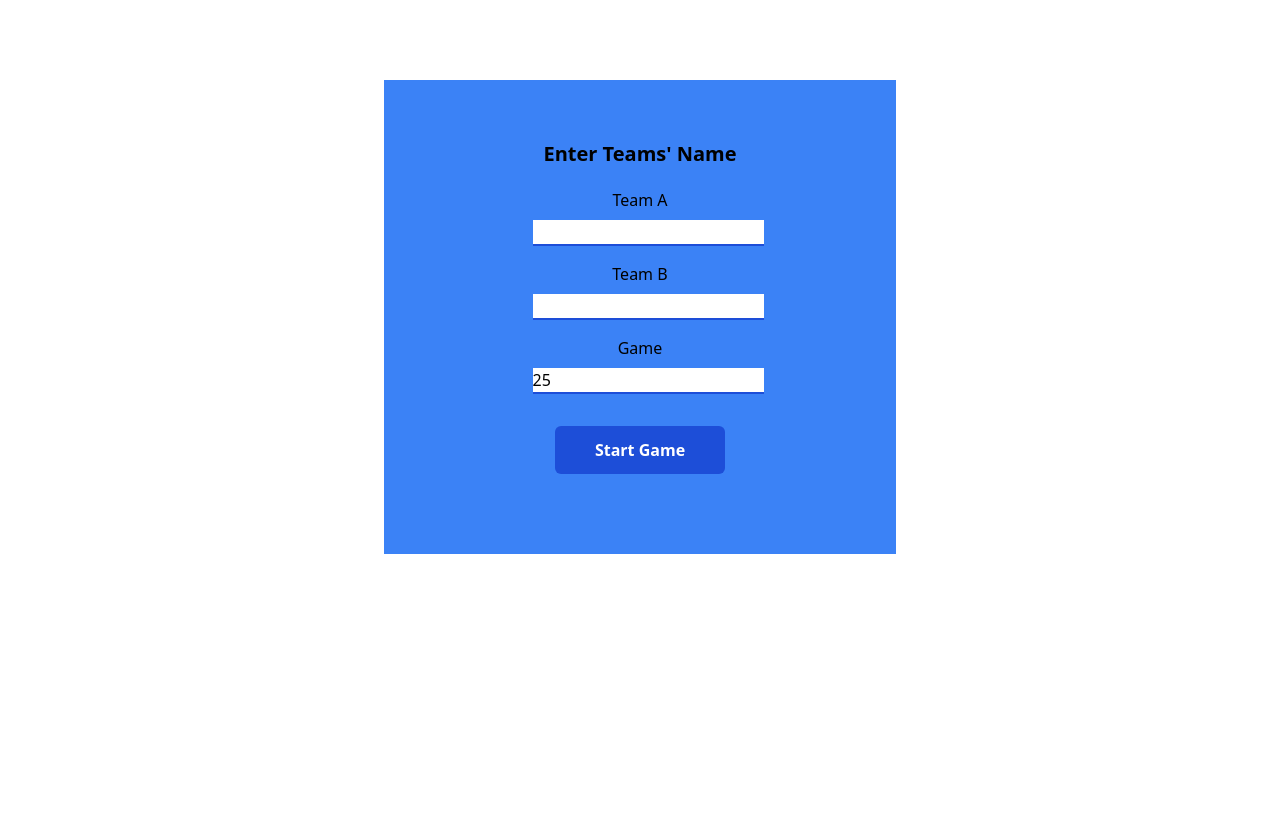
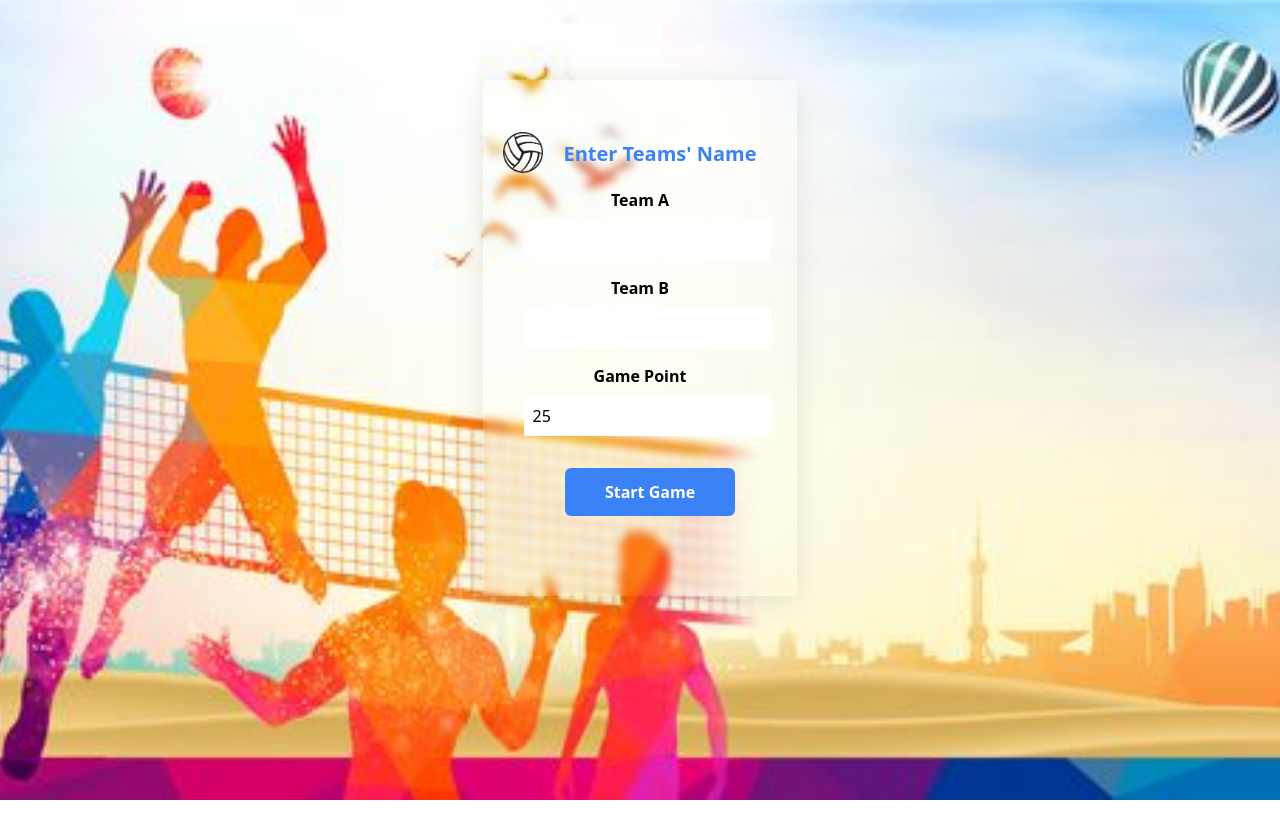
Before and after one commit to Faith-okereke/Volleyball-Counter, a React (Vite) app: page / in a window 1280 px wide. Shown: the top 838 px of the page. Before the commit the page ends 800 px from the top, so only its background shows below. Built offline with nearby package versions, Linux system fonts and the light colour scheme; a web font is replaced by a local one.

Commit message:
background added

```diff
--- a/src/App.css
+++ b/src/App.css
@@ -1,5 +1,6 @@
 body{
     user-select: none;
+    overflow: hidden;
 
 }
 input::-webkit-outer-spin-button,
--- a/src/App.jsx
+++ b/src/App.jsx
@@ -1,13 +1,15 @@
-import { useContext, useState } from "react";
+import { useContext, useEffect, useState } from "react";
 import "./App.css";
-import Modal from "./Modal";
+import Modal from "./InputModal";
 import { TeamNames } from "./NameContext";
-
+import WinModal from "./WinModal";
 function App() {
-  const { teamName, gameNumber, nameModal } = useContext(TeamNames);
+  const { teamName, gameNumber, nameModal, openWinModal, setOpenWinModal } =
+    useContext(TeamNames);
   const [teamA, setTeamA] = useState(0);
   const [teamB, setTeamB] = useState(0);
   const [round, setRound] = useState([]);
+
   console.log(teamName);
   const addTeamA = () => {
     if (teamA < gameNumber) setTeamA((prev) => prev + 1);
@@ -24,47 +26,57 @@ function App() {
     setRound((prev) => [...prev, { teamA, teamB }]);
     setTeamA(0);
     setTeamB(0);
+    setOpenWinModal(true);
   };
 
   return (
-    <div>
+    <div className="">
       <Modal />
-      <div className= {`w-screen h-[100vh]  bg-yellow p-3 ${nameModal? `pointer-events-none opacity-0`:``}`}>
+      {openWinModal && <WinModal />}
+
+      <div
+        className={`w-screen h-[100vh]  bg-white p-3 ${
+          nameModal || openWinModal ? `pointer-events-none opacity-0` : ``
+        } `}
+      >
         <h1 className="text-center pb-2 text-xl sm:text-2xl font-bold pt-4">
           Volleyball Point Tracker
         </h1>
         <div className="allscores items-center gap-5 sm:flex-col">
           <div className="scoreBoard">
             <section className="flex flex-col gap-3">
+              <div className="flex justify-between ">
+                <p className="font-bold text-lg text-black">
+                  {teamName.teamA || "Team A"}
+                </p>
+                <input
+                  className="w-6 font-bold text-xl  border-0 outline-0"
+                  type="text"
+                  name="teamA"
+                  value={teamA}
+                  disabled
+                />
+              </div>
+              <div className="flex flex-row  align-middle items-center gap-2 w-full">
                 {teamA > 0 && (
-                <div className="flex justify-end items-end">
+                  <div className="">
                     <button
-                    className="bg-blue-600 text-white rounded-[4px] w-10  border-0 cursor-pointer px-8 py-1 mb-2 font-bold text-center"
+                      className="bg-green-400 text-white rounded-[4px] w-[20%]  border-0 cursor-pointer px-8 py-1  font-bold text-center"
                       onClick={minusTeamA}
                     >
                       -
                     </button>
                   </div>
                 )}
-              <div className="flex justify-between ">
-                <p className="font-bold text-lg text-black">
-                  {teamName.teamA || "Team A"}
-                </p>
-                <input
-                  className="w-6 font-bold text-xl bg-yellow border-0 outline-0"
-                  type="text"
-                  name="teamA"
-                  value={teamA}
-                  onChange={(e) => setTeamA(e.target.value)}
-                />
-              </div>
-
                 <button
-                className="bg-blue-600 text-white rounded-[4px] border-0 cursor-pointer px-8 py-1 mb-2 font-bold"
+                  className={`bg-green-400 text-white rounded-[4px] border-0 cursor-pointer px-8 py-1 font-bold ${
+                    teamA ? `w-[80%]` : `w-[100%]`
+                  }`}
                   onClick={addTeamA}
                 >
                   +
                 </button>
+              </div>
             </section>
             <section className="flex flex-col gap-3 mt-6">
               <div className="flex justify-between ">
@@ -72,51 +84,61 @@ function App() {
                   {teamName.teamB || "Team B"}
                 </p>
                 <input
-                  className="w-6 font-bold text-xl bg-yellow"
+                  className="w-6 font-bold text-xl outline-0 border-0"
                   type="text"
                   name="teamB"
                   value={teamB}
-                  onChange={(e) => setTeamA(e.target.value)}
+                  disabled
                 />
               </div>
-
+              <div className="flex flex-row  align-middle items-center gap-2 w-full">
+                {teamB > 0 && (
+                  <div className="">
                     <button
-                className="bg-blue-600 text-white rounded-[4px] border-0 cursor-pointer px-8 py-1 mb-2 font-bold"
-                onClick={addTeamB}
-              >
-                +
-              </button>
-              {teamB > 0 && (
-                <div className="flex justify-end items-end">
-                  <button
-                    className="bg-blue-600 text-white rounded-[4px] border-0 w-10 cursor-pointer px-8 py-1 mb-2 font-bold"
+                      className="bg-green-400 text-white rounded-[4px] border-0 w-[20%]  cursor-pointer px-8 py-1  font-bold"
                       onClick={minusTeamB}
                     >
                       -
                     </button>
                   </div>
                 )}
+                <button
+                  className={`bg-green-400 text-white rounded-[4px] border-0 cursor-pointer px-8 py-1 font-bold ${
+                    teamB ? `w-[80%]` : `w-[100%]`
+                  }`}
+                  onClick={addTeamB}
+                >
+                  +
+                </button>
+              </div>
             </section>
           </div>
         </div>
-
-        <div className="flex justify-center items-center mt-4">
+        <div className="flex justify-between w-full mt-5">
+          <div className="flex justify-center items-center order-2">
             {teamA > 0 || teamB > 0 ? (
               <button
                 onClick={nextGame}
-              className="bg-blue-600 text-white rounded-[4px] border-0 cursor-pointer p-[10px] mb-2"
+                className="bg-green-400 text-white rounded-[4px] border-0 cursor-pointer p-[10px]"
               >
-              Next Round
+                Next Set
               </button>
             ) : (
               <button
-              className="bg-blue-400 text-white rounded-[4px] border-0 cursor-not-allowed p-[10px] mb-2"
+                className="bg-green-300 text-white rounded-[4px] border-0 cursor-not-allowed p-[10px]"
                 disabled
               >
-              Next Round
+                Next Set
               </button>
             )}
           </div>
+          <div>
+            <button className="bg-green-400 text-white rounded-[4px] border-0 cursor-pointer p-[10px] ">
+              Major Count
+            </button>
+          </div>
+        </div>
+
         <div className="pb-1 pl-3">
           {round.map((item, index) => (
             <div className="flex" key={index}>
@@ -131,7 +153,7 @@ function App() {
         <div className="pt-10 ">
           <button
             onClick={() => window.location.reload()}
-            className="bg-blue-600 text-white rounded-[4px] border-0 cursor-pointer p-[10px] mb-2 w-[100%]"
+            className="bg-green-500 text-white rounded-[4px] border-0 cursor-pointer p-[10px] mb-2 w-[100%]"
           >
             New Game
           </button>
--- a/src/Modal.jsx
+++ b/src/InputModal.jsx
@@ -1,6 +1,8 @@
 import React, { useState } from "react";
 import { useContext } from "react";
 import { TeamNames } from "./NameContext";
+import volleyball from "../public/volleyball.png";
+import backgroundImage from "../public/volleyballbg.jpg";
 export default function Modal() {
   const {
     teamName,
@@ -30,18 +32,25 @@ export default function Modal() {
     }
   };
   return (
-    <div className="flex flex-col items-center">
+    <div className="flex flex-col items-center ">
+    <div style={{backgroundImage: `url(${backgroundImage})`}} className="bg-no-repeat bg-cover h-screen w-full  bg-center !important"></div>
       {nameModal && (
-        <div className="absolute md:w-[40%] w-[80%] bg-blue-500 z-10  top-[10%] pb-20 pt-10 ">
-          <h1 className="font-bold text-xl text-black text-center p-5">
-            Enter Teams' Name
-          </h1>
+        <div className="absolute px-5 z-10 top-[10%] pb-20 pt-10 shadow-custom backdrop-blur-sm bg-opacity-10 ">
+          <div className="flex  justify-center items-center">
+            <img className="w-10" src={volleyball} alt="" />
+            <h1 className="font-bold text-xl text-blue-500 text-center p-5">
+              Enter Teams' Name
+            </h1>
+          </div>
+
           <form onSubmit={submitNames} action="">
             <div className="flex  flex-col gap-4 justify-center items-center">
               <div className="flex flex-col justify-center items-center gap-2">
-                <label htmlFor="">Team A</label>
+                <label className="font-bold" htmlFor="">
+                  Team A
+                </label>
                 <input
-                  className="border-2 border-t-0 border-x-0 outline-0 border-blue-700 ml-4"
+                  className="border-0 outline-0 border-white ml-4 p-2 rounded-sm"
                   type="text"
                   value={teamName.teamA || ""}
                   name="teamA"
@@ -49,9 +58,11 @@ export default function Modal() {
                 />
               </div>
               <div className="flex flex-col justify-center items-center gap-2">
-                <label htmlFor="">Team B</label>
+                <label className="font-bold" htmlFor="">
+                  Team B
+                </label>
                 <input
-                  className=" border-2 border-t-0 border-x-0 outline-0 border-blue-700 ml-4"
+                  className=" border-0 outline-0 border-white ml-4 p-2 rounded-sm"
                   type="text"
                   value={teamName.teamB || ""}
                   name="teamB"
@@ -59,9 +70,11 @@ export default function Modal() {
                 />
               </div>
               <div className="flex flex-col justify-center items-center gap-2">
-                <label htmlFor="game">Game</label>
+                <label className="font-bold" htmlFor="game">
+                  Game Point
+                </label>
                 <input
-                  className=" border-2 border-t-0 border-x-0 outline-0 border-blue-700 ml-4 "
+                  className="  outline-0 border-0 ml-4 p-2 rounded-sm"
                   type="number"
                   name="gameNumber"
                   id="gameNumber"
@@ -69,9 +82,9 @@ export default function Modal() {
                   onChange={gamehandleChange}
                 />
               </div>
-              <div className="flex justify-center items-center">
+              <div className="flex justify-center items-center align-middle ml-5">
                 <button
-                  className="bg-blue-700  mt-4 py-3 px-10 text-white font-bold rounded-md"
+                  className="bg-blue-500  mt-4 py-3 px-10 text-white font-bold rounded-md"
                   type="submit"
                 >
                   Start Game
--- a/src/NameContext.jsx
+++ b/src/NameContext.jsx
@@ -7,10 +7,22 @@ export const NameContext = ({ children }) => {
   });
   const [gameNumber, setGameNumber] = useState(25);
   const [nameModal, setNameModal] = useState(true);
+  const [openWinModal, setOpenWinModal] = useState(false);
 
   return (
     <div>
-      <TeamNames.Provider value={{ teamName, setTeamName,gameNumber,setGameNumber,nameModal,setNameModal }}>
+      <TeamNames.Provider
+        value={{
+          teamName,
+          setTeamName,
+          gameNumber,
+          setGameNumber,
+          nameModal,
+          setNameModal,
+          openWinModal,
+          setOpenWinModal,
+        }}
+      >
         {children}
       </TeamNames.Provider>
     </div>
--- /dev/null
+++ b/src/WinModal.jsx
@@ -0,0 +1,16 @@
+import React, { useContext } from 'react'
+import { TeamNames } from "./NameContext";
+
+export default function functionWinModal  ()  {
+    const {openWinModal, setOpenWinModal} = useContext(TeamNames)
+  return (
+    <div  className='fixed w-full h-full z-10 top-0 left-0  rounded-lg text-center'>
+        <div className="bg-white pb-10 pt-10 w-[80%] mx-auto my-[15%] px-10 border-blue-500 border-2 rounded-lg">
+        <h1 className='font-bold text-xl'>Set Finished!</h1>
+        <p className='font-bold text-2xl pb-2'> <span className='text-blue-700'>Team B</span> won the set!😊</p>
+        <button  className="bg-blue-700  mt-4 py-3 px-10 text-white font-bold rounded-md" onClick={setOpenWinModal(false)}>Continue Game</button>
+    </div>
+    </div>
+
+  )
+}
--- a/tailwind.config.js
+++ b/tailwind.config.js
@@ -9,6 +9,12 @@ export default {
       backgroundColor: {
         'yellow' : 'rgb(225, 225, 5)',
       },
+      textColor:{
+        'yellow' : 'rgb(225, 225, 5)',
+      },
+      boxShadow: {
+        'custom': '0 4px 30px rgba(0, 0, 0, 0.1)',
+      },
     },
   },
   plugins: [],
```
Also changed, not shown: public/volleyball.png, public/volleyballbg.jpg (added). Lines whose indentation alone changed are shown as unchanged.
